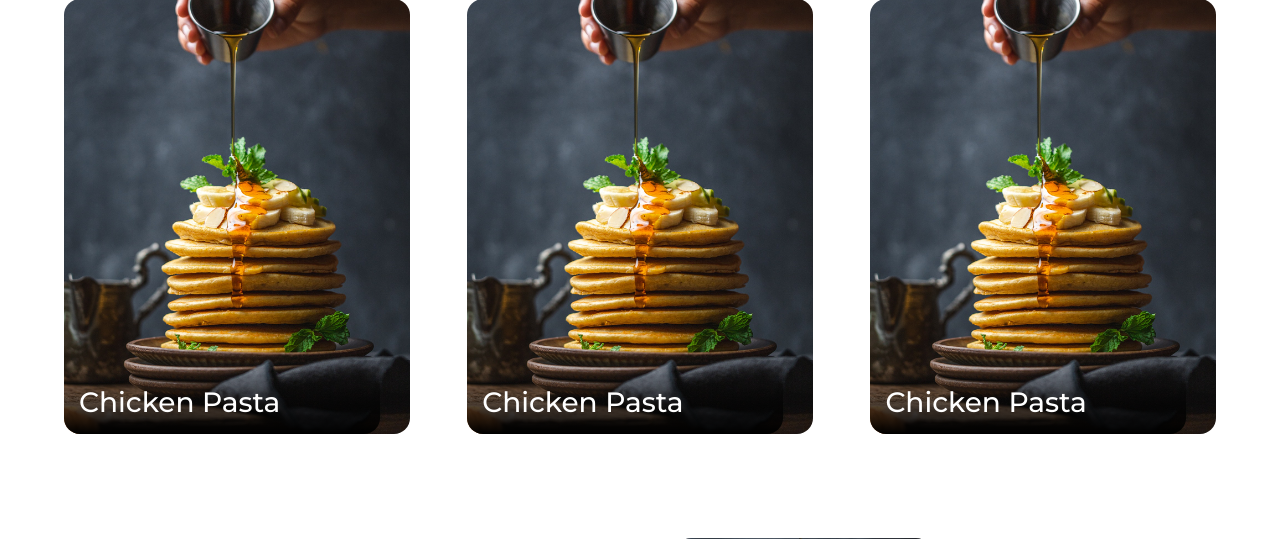
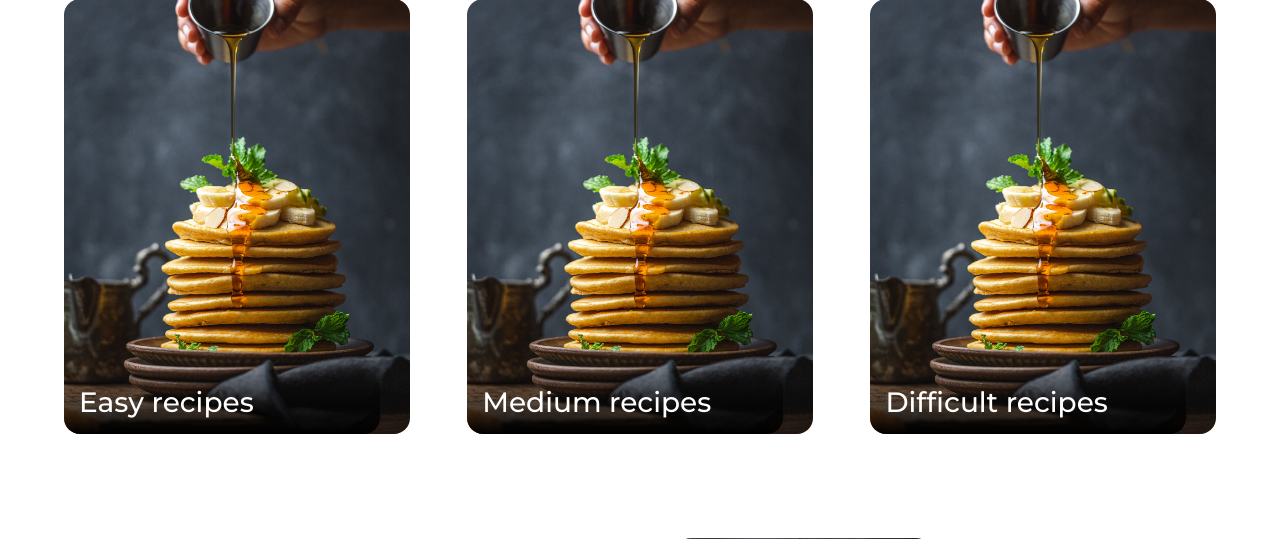
Before and after one commit to Khojayev12/udea-web-development-assignment, a Flask app: page / in a window 1280 px wide. Shown: the part 1684-2223 px from the top of the page. Run offline with Flask 3, Linux system fonts and the light colour scheme; data that the repository does not hold is empty.

Commit message:
collections updated

```diff
--- a/app.py
+++ b/app.py
@@ -56,6 +56,24 @@ def authenticate_user(email: str, password: str):
     return None
 
 
+def build_difficulty_collections():
+    """Return home page collections for easy/medium/difficult recipes."""
+    difficulty_levels = [
+        {"value": "Easy", "title": "Easy recipes"},
+        {"value": "Medium", "title": "Medium recipes"},
+        {"value": "Difficult", "title": "Difficult recipes"},
+    ]
+    collections = []
+    for level in difficulty_levels:
+        latest = mydb.fetch_latest_recipe_by_difficulty(level["value"])
+        collections.append({
+            "title": level["title"],
+            "difficulty": level["value"],
+            "image": latest["image"] if latest else None,
+        })
+    return collections
+
+
 # adding comment, making change
 @app.route('/signout', methods=['GET', 'POST'])
 def signout():
@@ -70,7 +88,14 @@ def index():
     recent_recipes = mydb.fetch_recent_recipes()
     more_recipes = mydb.fetch_more_recipes()
     popular_recipes = mydb.fetch_popular_recipes()
-    return render_template('pages/home.html', recent_recipes=recent_recipes, more_recipes=more_recipes, popular_recipes=popular_recipes)
+    difficulty_collections = build_difficulty_collections()
+    return render_template(
+        'pages/home.html',
+        recent_recipes=recent_recipes,
+        more_recipes=more_recipes,
+        popular_recipes=popular_recipes,
+        difficulty_collections=difficulty_collections
+    )
 
 
 @app.route('/api/search')
@@ -260,7 +285,14 @@ def home():
     recent_recipes = mydb.fetch_recent_recipes()
     more_recipes = mydb.fetch_more_recipes()
     popular_recipes = mydb.fetch_popular_recipes()
-    return render_template('pages/home.html', recent_recipes=recent_recipes, more_recipes=more_recipes, popular_recipes=popular_recipes)
+    difficulty_collections = build_difficulty_collections()
+    return render_template(
+        'pages/home.html',
+        recent_recipes=recent_recipes,
+        more_recipes=more_recipes,
+        popular_recipes=popular_recipes,
+        difficulty_collections=difficulty_collections
+    )
 
 @app.route('/profile')
 def profile():
@@ -313,6 +345,10 @@ def add():
         ingredients_raw = request.form.getlist('ingredients[]')
         procedure_text = (request.form.get('procedure') or "").strip()
         tags = request.form.getlist('tags[]')
+        category = (request.form.get('category') or "").strip()
+        difficulty_raw = (request.form.get('difficulty') or "").strip().lower()
+        difficulty_options = {"easy": "Easy", "medium": "Medium", "difficult": "Difficult"}
+        difficulty = difficulty_options.get(difficulty_raw)
         prep_minutes_raw = request.form.get('prep_minutes')
         calories_raw = request.form.get('calories')
         ingredients = [i.strip() for i in ingredients_raw if i and i.strip()]
@@ -340,8 +376,11 @@ def add():
         prepare_time = parse_number(prep_minutes_raw)
         calories = parse_number(calories_raw)
 
-        if not title or not ingredients or not procedure_text:
-            error = "Title, ingredients, and procedure are required."
+        if not title or not ingredients or not procedure_text or not category:
+            error = "Title, category, ingredients, and procedure are required."
+            return render_template('pages/add.html', error=error)
+        if not difficulty:
+            error = "Please select a difficulty level."
             return render_template('pages/add.html', error=error)
 
         if photo_file and photo_file.filename:
@@ -364,6 +403,8 @@ def add():
             procedure=procedure_text,
             prepare_time=prepare_time,
             calories=calories,
+            category=category,
+            difficulty=difficulty,
             cover_img_path=cover_img_path,
             nutrition=nutrition_map,
             status="inactive",
--- a/dbhandler.py
+++ b/dbhandler.py
@@ -136,6 +136,29 @@ class DBHandler():
         except Error as err:
             print("Failed to fetch popular recipes:", err)
             return []
+
+    def fetch_latest_recipe_by_difficulty(self, difficulty: str):
+        """Return the most recent active recipe for a given difficulty level."""
+        query = """
+            select recipe_id, title, cover_img_path
+            from Recipes
+            where status = 'active' and difficulty = %s
+            order by date_posted desc
+            limit 1
+        """
+        try:
+            self.cursor.execute(query, (difficulty,))
+            row = self.cursor.fetchone()
+            if not row:
+                return None
+            return {
+                "id": row[0],
+                "title": row[1],
+                "image": row[2]
+            }
+        except Error as err:
+            print("Failed to fetch latest recipe by difficulty:", err)
+            return None
 
     def fetch_inactive_recipes(self):
         """Return recipes that are not active for admin review."""
--- a/templates/pages/home.html
+++ b/templates/pages/home.html
@@ -72,18 +72,19 @@
     <div class="list-section-1">
       <a href="{{ url_for('feed') }}"><h2 class="list-section-title">COLLECTIONS</h2></a>
       <div class="list-section-1-item-group">
-        <div class="collection-list-item">
-          <img src="{{ registration_image }}" alt="Chicken Pasta illustration" class="collection-list-img" />
-          <p class="collection-list-name">Chicken Pasta</p>
-        </div>
-        <div class="collection-list-item">
-          <img src="{{ registration_image }}" alt="Chicken Pasta illustration" class="collection-list-img" />
-          <p class="collection-list-name">Chicken Pasta</p>
-        </div>
-        <div class="collection-list-item">
-          <img src="{{ registration_image }}" alt="Chicken Pasta illustration" class="collection-list-img" />
-          <p class="collection-list-name">Chicken Pasta</p>
-        </div>
+        {% for collection in difficulty_collections or [] %}
+          <a
+            class="collection-list-item"
+            href="{{ url_for('feed', difficulty=collection.difficulty) }}"
+          >
+            <img
+              src="{{ collection.image or registration_image }}"
+              alt="{{ collection.title }}"
+              class="collection-list-img"
+            />
+            <p class="collection-list-name">{{ collection.title }}</p>
+          </a>
+        {% endfor %}
       </div>
     </div>
 
```
Also changed, not shown: templates/pages/add.html (+13 -0 lines).
